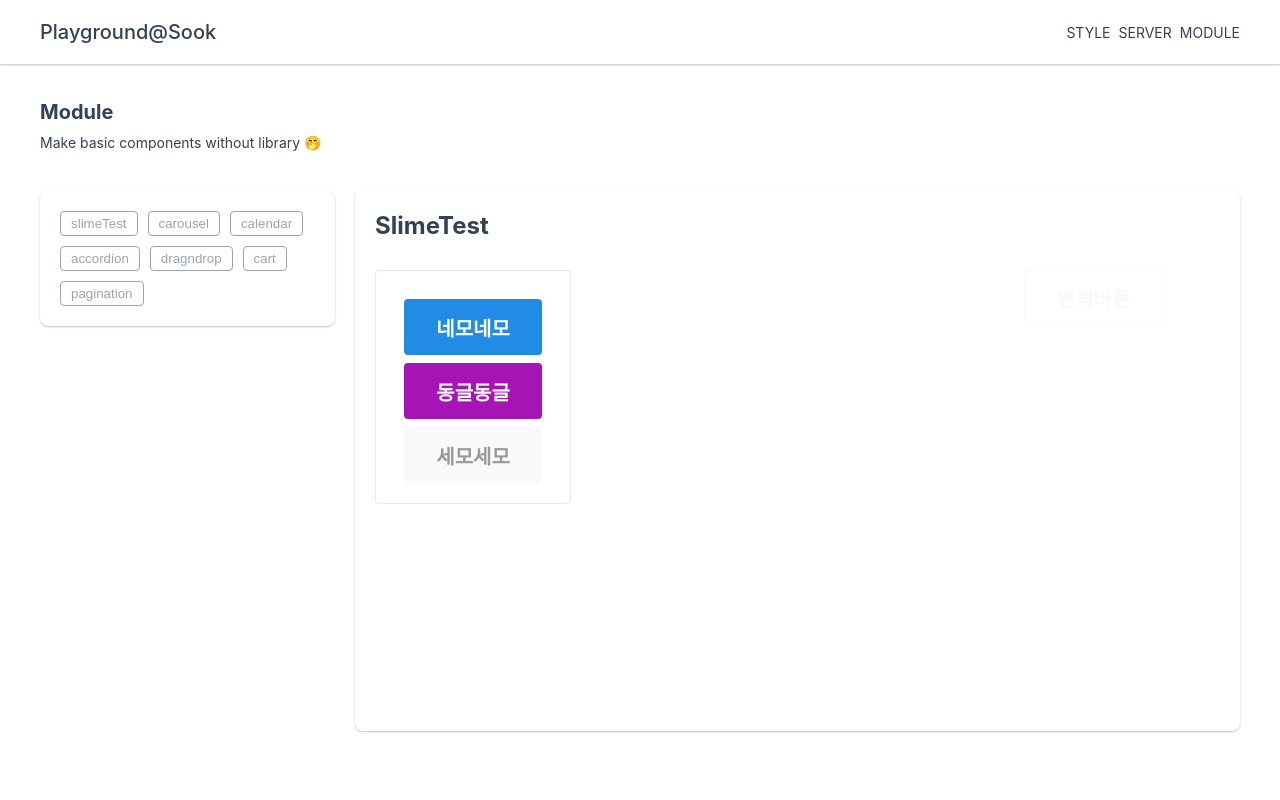
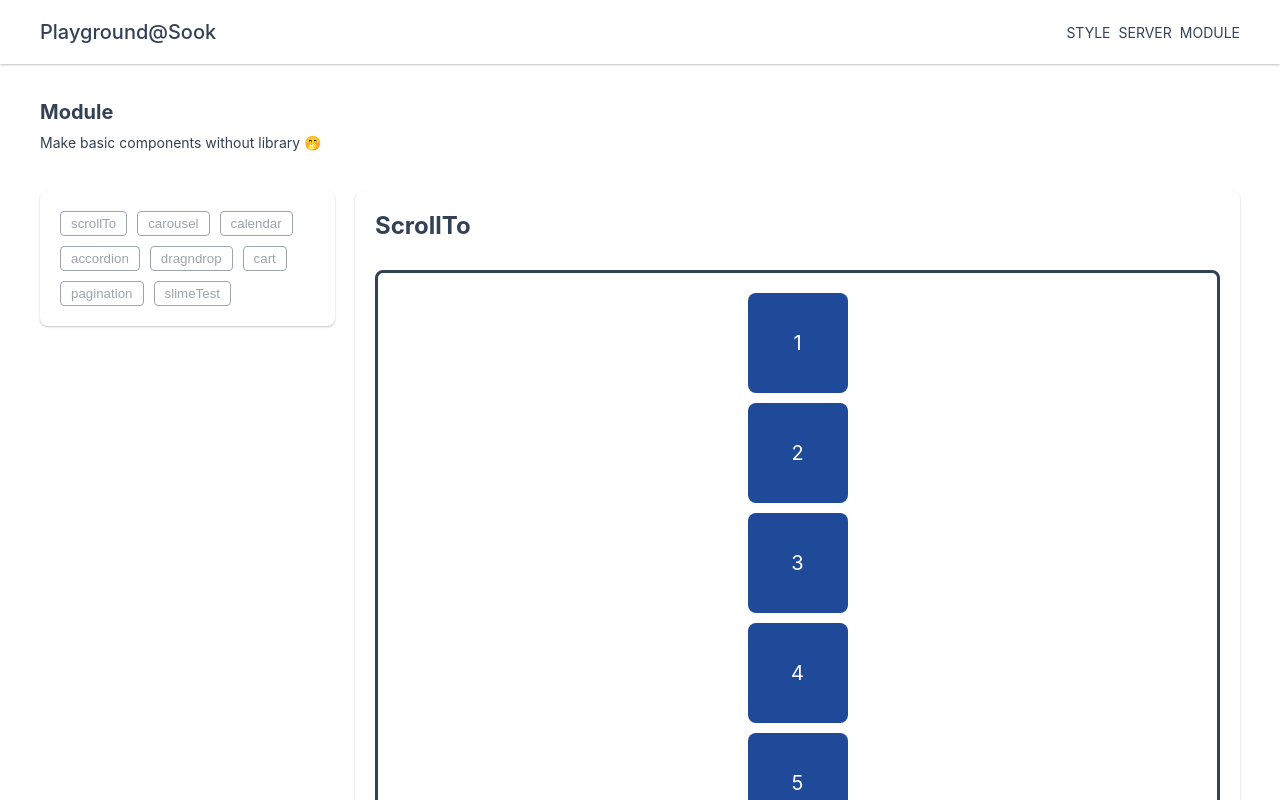
Before and after one commit to 22sook00/playGround, a React (Create React App) app: page /module in a window 1280 px wide. Shown: the top 800 px of the page. Built offline with nearby package versions, Linux system fonts and the light colour scheme.

Commit message:
Set throttling without lodash

```diff
--- /dev/null
+++ b/src/components/Modules/ScrollTo/ScrollTo.tsx
@@ -0,0 +1,43 @@
+import Button from "components/Common/Button/Button";
+import React, { useState, useEffect, useRef } from "react";
+import { dummyData } from "./dummyData";
+import "./scrollTo.scss";
+
+const ScrollTo = () => {
+	const [btnStatus, setBtnStatus] = useState<boolean>(false);
+
+	const handleScroll = () => {
+		if (window.scrollY > 400) {
+			setBtnStatus(true);
+		} else {
+			setBtnStatus(false);
+		}
+	};
+
+	useEffect(() => {
+		const timer = setInterval(() => {
+			window.addEventListener("scroll", handleScroll);
+		}, 100);
+		return () => {
+			clearInterval(timer);
+			window.removeEventListener("scroll", handleScroll);
+		};
+	}, []);
+
+	return (
+		<section className="scroll-container">
+			<div className="scroll-wrapper">
+				{dummyData.map((el) => {
+					return <div key={el.id}>{el.id}</div>;
+				})}
+			</div>
+			{btnStatus && (
+				<div className="button-wrapper">
+					<Button>버튼</Button>
+				</div>
+			)}
+		</section>
+	);
+};
+
+export default ScrollTo;
--- /dev/null
+++ b/src/components/Modules/ScrollTo/dummyData.ts
@@ -0,0 +1,26 @@
+interface DummyDataProps {
+	id: number;
+}
+
+export const dummyData: DummyDataProps[] = [
+	{ id: 1 },
+	{ id: 2 },
+	{ id: 3 },
+	{ id: 4 },
+	{ id: 5 },
+	{ id: 6 },
+	{ id: 7 },
+	{ id: 8 },
+	{ id: 9 },
+	{ id: 10 },
+	{ id: 11 },
+	{ id: 12 },
+	{ id: 13 },
+	{ id: 14 },
+	{ id: 15 },
+	{ id: 16 },
+	{ id: 17 },
+	{ id: 18 },
+	{ id: 19 },
+	{ id: 20 },
+];
--- /dev/null
+++ b/src/components/Modules/ScrollTo/scrollTo.scss
@@ -0,0 +1,32 @@
+.scroll-container {
+	//border: 2px solid #eaeaea;
+	border-radius: 8px;
+	//height: 500px;
+	//overflow: scroll;
+	padding: 20px 0;
+	position: relative;
+	border: 3px solid;
+}
+.scroll-wrapper {
+	display: flex;
+	flex-direction: column;
+	justify-content: center;
+	align-items: center;
+	gap: 10px;
+	> div {
+		background-color: rgb(31, 74, 153);
+		color: white;
+		border-radius: 8px;
+		width: 100px;
+		height: 100px;
+		font-size: 20px;
+		display: flex;
+		justify-content: center;
+		align-items: center;
+	}
+}
+.button-wrapper {
+	position: fixed;
+	bottom: 30px;
+	right: 30px;
+}
--- a/src/pages/ModulePage.tsx
+++ b/src/pages/ModulePage.tsx
@@ -9,6 +9,7 @@ import DragnDrop from "../components/Modules/DragnDrop/DragnDrop";
 import Pagination from "../components/Modules/Pagination/Pagination";
 import Accordion from "../components/Modules/Accordion/Accordion";
 import SlimeTest from "components/Modules/SlimeTest/SlimeTest";
+import ScrollTo from "components/Modules/ScrollTo/ScrollTo";
 
 export interface ModuleProps {
 	id: number;
@@ -18,7 +19,7 @@ export interface ModuleProps {
 
 const ModulePage = () => {
 	const moduleData: ModuleProps[] = [
-		{ id: 1, type: "slimeTest", component: <SlimeTest /> },
+		{ id: 1, type: "scrollTo", component: <ScrollTo /> },
 		{ id: 2, type: "carousel", component: <Carousel /> },
 		{ id: 3, type: "calendar", component: <Calendar /> },
 		{ id: 4, type: "accordion", component: <Accordion /> },
@@ -29,6 +30,7 @@ const ModulePage = () => {
 			type: "pagination",
 			component: <Pagination />,
 		},
+		{ id: 8, type: "slimeTest", component: <SlimeTest /> },
 	];
 
 	const [selectMenu, setSelectMenu] = useState<ModuleProps>(moduleData[0]);
```
Also changed, not shown: src/components/Modules/ScrollTo/useThrottle.ts (added, +34 -0 lines), src/components/Modules/SlimeTest/sample.tsx (added, +45 -0 lines).
